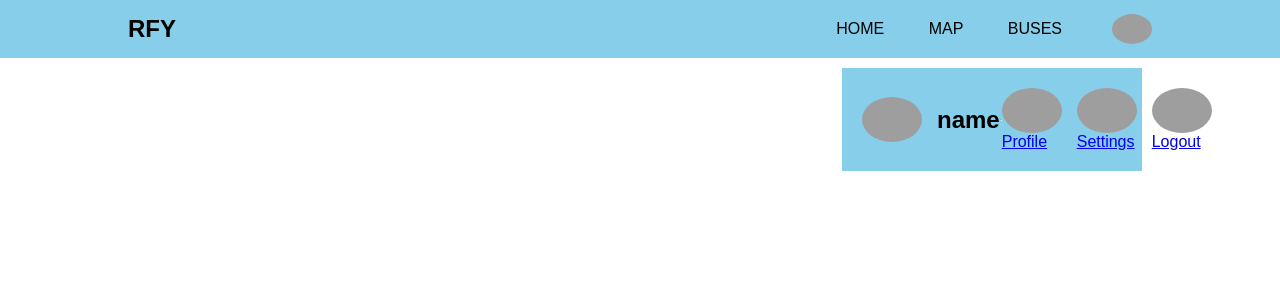
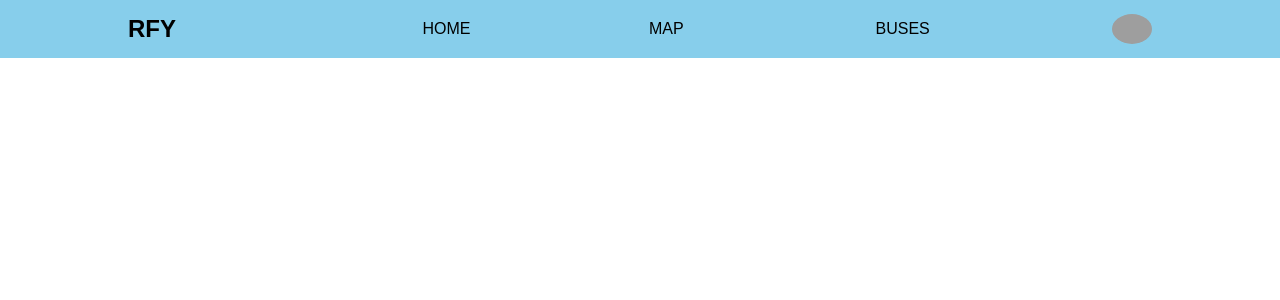
Before and after one commit to shawonsaha15/RoutingForYou, a PHP site: page /dashboard.html in a window 1280 px wide. Shown: the top 300 px of the page. Run offline with PHP 8.4, Linux system fonts and the light colour scheme; grey boxes are pictures that could not be loaded.

Commit message:
Dashboard update

```diff
--- a/Details.txt
+++ b/Details.txt
@@ -25,3 +25,8 @@ timestamps
 fare
 rating (number)
 ================
+
+
+Refs:
+https://www.youtube.com/watch?v=ybXulmeilFM
+https://www.youtube.com/watch?v=ynA4BzJmzH8
--- a/dashboard.html
+++ b/dashboard.html
@@ -9,38 +9,50 @@
 			<nav>
 				<h1>RFY</h1>
 				<ul>
-					<li><a href="#">HOME</a></li>
+					<li><a href="dashboard.html">HOME</a></li>
+				</ul>
+				<ul>
 					<li><a href="#">MAP</a></li>
+				</ul>
+				<ul>
 					<li><a href="#">BUSES</a></li>
 				</ul>
-				<img src="images/64572.png" class="user-icon">
 
-				<div class="sub-menu-wrap">
+				<img src="images/64572.png" class="user-icon" onclick="toggleMenu()">
+
+				<div class="sub-menu-wrap" id="subMenu">
 					<div class="sub-menu">
 						<div class="user-info">
 							<img src="images/64572.png">
 							<h2>name</h2>
+						</div>
 						<hr>
-
-							<a href="#" class="sub-menu-link">
+						<a href="dashboard.html" class="sub-menu-link">
 							<img src="images/profile.png">
 							<p>Profile</p>
-								<span></span>
+							<span>></span>
 						</a>
 						<a href="#" class="sub-menu-link">
 							<img src="images/setting.png">
 							<p>Settings</p>
-								<span></span>
+							<span>></span>
 						</a>
-							<a href="#" class="sub-menu-link">
+						<a href="logout.php" class="sub-menu-link">
 							<img src="images/logout.png">
 							<p>Logout</p>
-								<span></span>
+							<span>></span>
 						</a>
-						</div>
 					</div>
 				</div>
 			</nav>
 		</div>
+
+		<script>
+			let subMenu = document.getElementById("subMenu");
+
+			function toggleMenu(){
+				subMenu.classList.toggle("open-menu");
+			}
+		</script>
 	</body>
 </html>
--- a/login.php
+++ b/login.php
@@ -27,7 +27,7 @@
             $query = $conn->query($sql);
 
             if($query->num_rows > 0){
-                header('location:dashboard.php');
+                header('location:dashboard.html');
             }else{
                 echo'Not found';
             }
--- a/style.css
+++ b/style.css
@@ -28,8 +28,10 @@ nav{
 }
 
 nav ul{
-	width: 100%;
+	width: 0%;
 	text-align: right;
+	padding: 0;
+	margin: 0;
 }
 
 nav ul li{
@@ -43,11 +45,23 @@ nav ul li a{
 	text-decoration: none;
 }
 
+nav ul:hover li a{
+	font-weight: 600;
+	color: white;
+}
+
 .sub-menu-wrap{
 	position: absolute;
 	top: 100%;
 	right: 10%;
 	width: 320px;
+	max-height: 0px;
+	overflow: hidden;
+	transition: max-height 0.5s;
+}
+
+.sub-menu-wrap.open-menu{
+	max-height: 400px;
 }
 
 .sub-menu{
@@ -70,3 +84,44 @@ nav ul li a{
 	border-radius: 50%;
 	margin-right: 15px;
 }
+
+.sub-menu hr{
+	border: 0;
+	height: 1px;
+	width: 100%;
+	background: white;
+	margin: 15px 0 10px;
+}
+
+.sub-menu-link{
+	display: flex;
+	align-items: center;
+	text-decoration: none;
+	color: black;
+	margin: 12px 0;
+}
+
+.sub-menu-link p{
+	width: 100%;
+}
+
+.sub-menu-link img{
+	width: 40px;
+	background: white;
+	border-radius: 50%;
+	padding: 8px;
+	margin-right: 15px;
+}
+
+.sub-menu-link span{
+	font-size: 22px;
+	transition: transform 0.5s;
+}
+
+.sub-menu-link:hover span{
+	transform: translateX(5px);
+}
+
+.sub-menu-link:hover p{
+	font-weight: 600;
+}
```
Also changed, not shown: logout.php (added, +7 -0 lines). Lines whose indentation alone changed are shown as unchanged.
